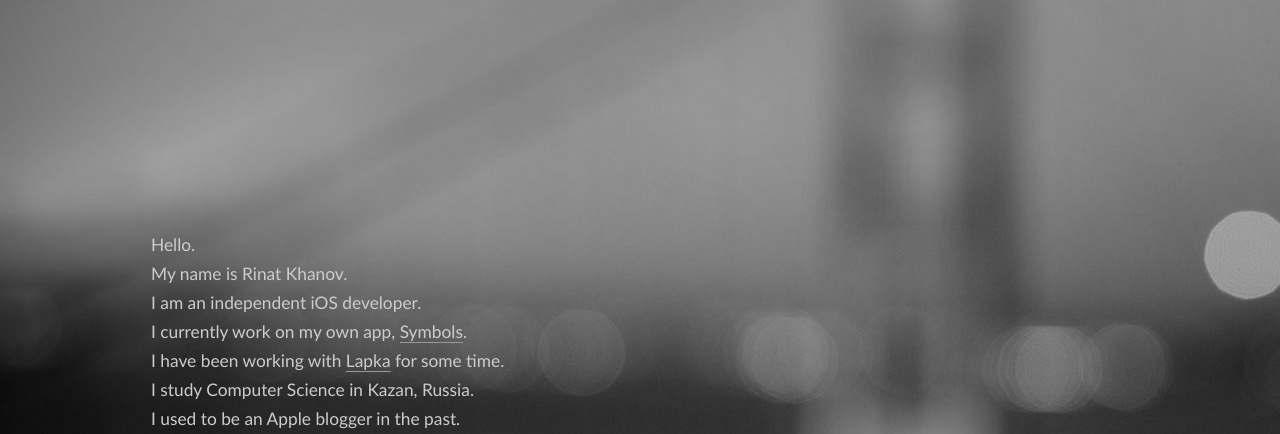
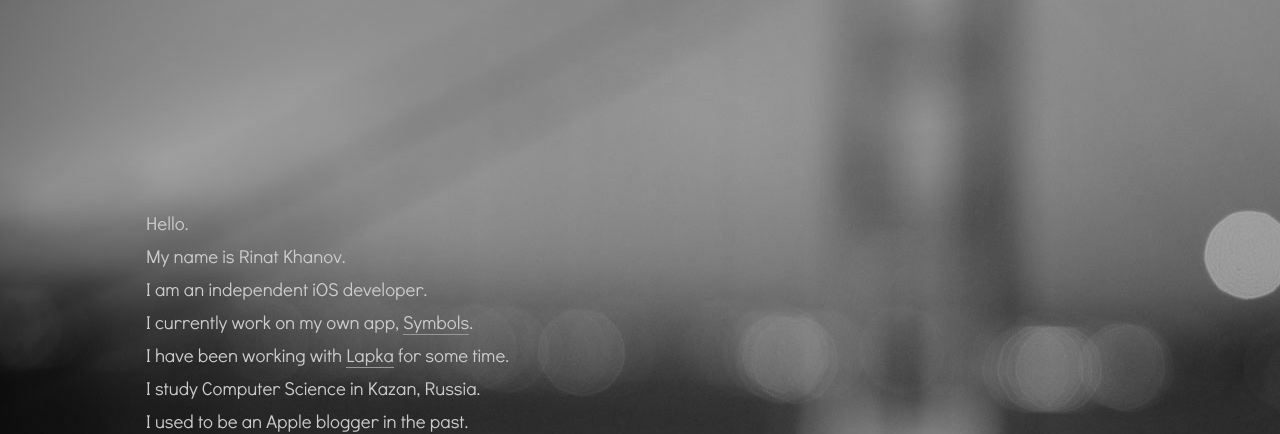
Before and after one commit to rinatkhanov/rinatkhanov.me, a plain HTML site: page index.html in a window 1280 px wide. Shown: the top 434 px of the page. Drawn offline with Linux system fonts and the light colour scheme.

Commit message:
Change font to Didact Gothic

```diff
--- a/index.html
+++ b/index.html
@@ -19,8 +19,7 @@
 		<div id="pageMiddle">
 			<div id="pageIn">
 				<div id="content">
-					<div id="text">
-						<p>Hello.</p>
+					<p>Hello.</p>
 
 						<p>My name is Rinat Khanov.</p>
 
@@ -43,7 +42,6 @@
 						<p>My email is <a href="mailto:rinat@khanov.com">rinat@khanov.com</a>.</p>
 
 						<p>Have a good day.</p>
-					</div>
 				</div>
 			</div>
 		</div>
--- a/style.css
+++ b/style.css
@@ -22,20 +22,16 @@ body {
 }
 
 #content {
-
-	margin-left: 100px;
+	margin-left: 130px;
 	width: 600px;
+	font-family: DidactGothic, "Gill Sans", "Futura", Helvetica;
+	font-size: 14pt;
+	color: #ccc;
 }
 
-#text {
-
-	padding: 35px;
-	-webkit-border-radius: 5px;
-	-moz-border-radius: 5px;
-	border-radius: 5px;
-	font-family: "Gill Sans", "Futura", Helvetica;
-	font-size: 13pt;
-	color: #ccc;
+@font-face {
+    font-family: DidactGothic;
+    src: url(didact-gothic.ttf);
 }
 
 p {
```
Also changed, not shown: didact-gothic.ttf (added).
